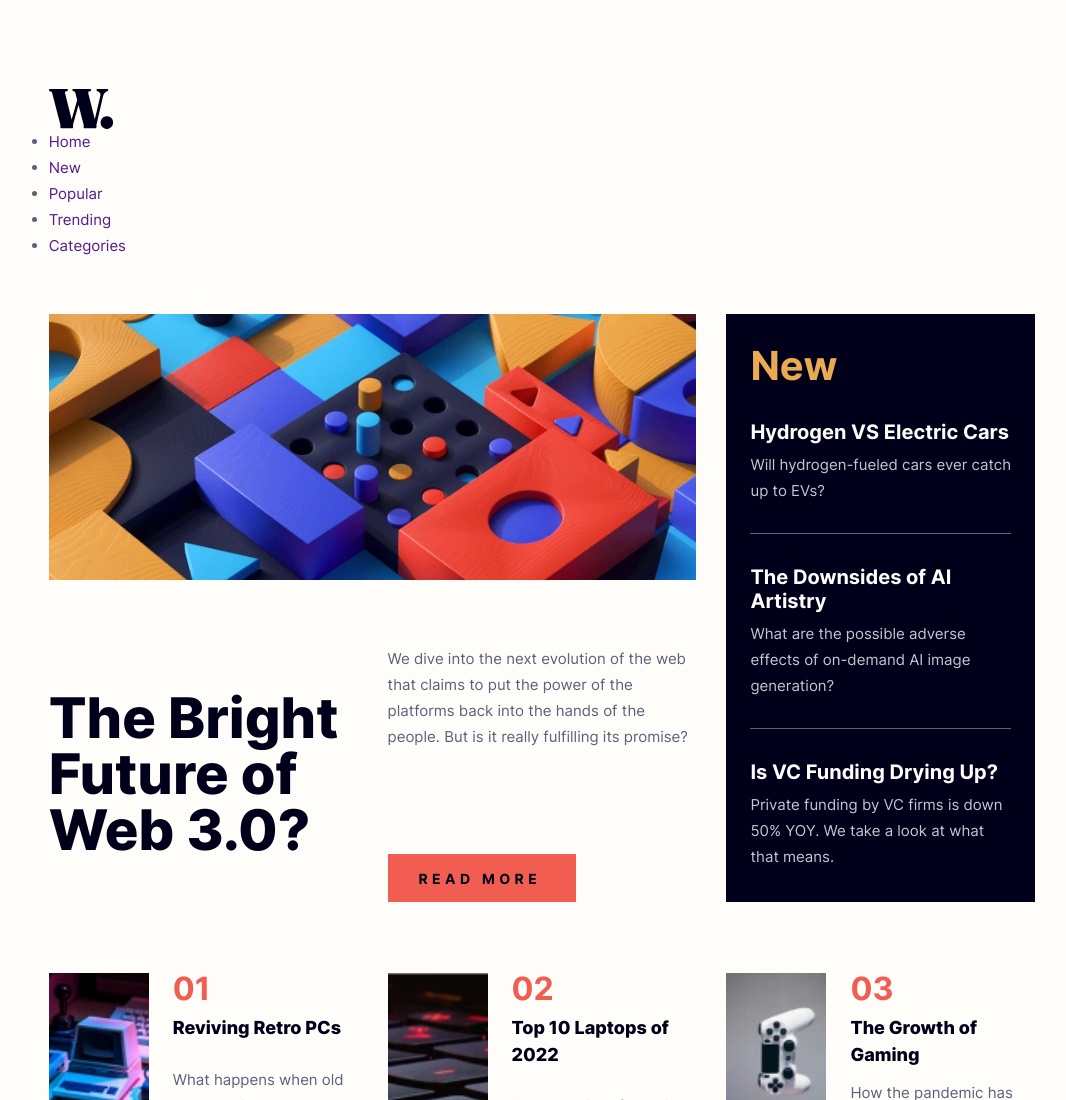
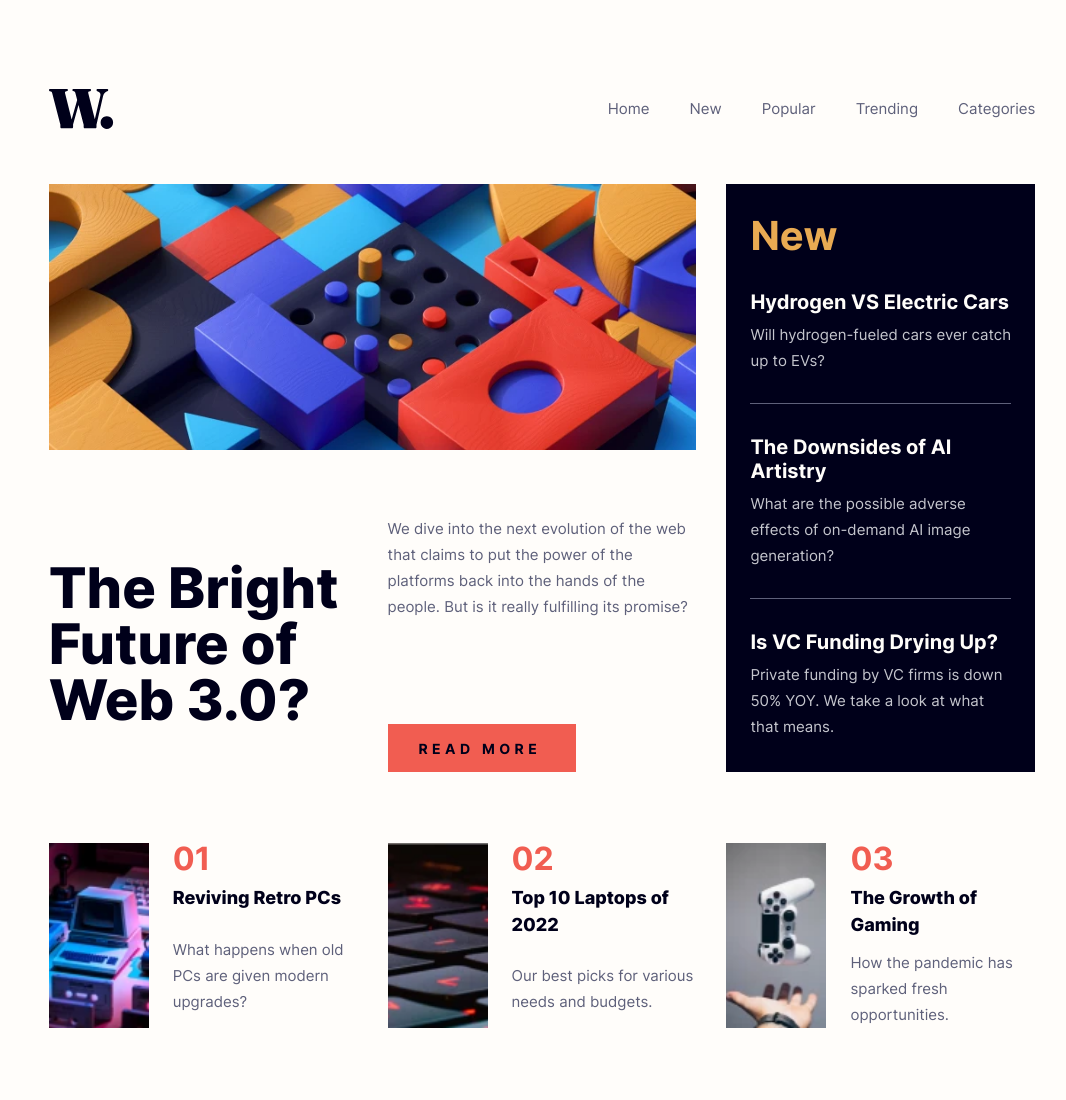
Before and after one commit to webdevbynight/news-homepage-main, a website with bundled scripts: page index.html in a window 1280 px wide. Shown: the top 1100 px of the page, without its empty margins (98-1164 px from the left). Built offline with nearby package versions, Linux system fonts and the light colour scheme.

Commit message:
Styled menu without JavaScript

```diff
--- a/sass/_variables.scss
+++ b/sass/_variables.scss
@@ -8,6 +8,7 @@
     --font: Inter, sans-serif;
     --text-size: #{px2rem(15)};
     --text-line-height: calc(26 / 15);
+    --menu-size: #{px2rem(18)};
     --hero-story-title-size: #{px2rem(40)};
     --hero-story-link-size: #{px2rem(14)};
     --hero-story-link-line-height: calc(24 / 14);
@@ -34,6 +35,7 @@
     --overall-size: calc(1110 / 1440 * 100dvi);
     --overall-padding: #{px2rem(28)} #{px2rem(16)};
     --header-margin: #{px2rem(32)};
+    --menu-gap: #{px2rem(24)};
     --content-inline-gap: #{px2rem(64)};
     --hero-story-gap: #{px2rem(29)} #{px2rem(30)};
     --hero-story-padding: #{px2rem(13)} #{px2rem(35)} #{px2rem(11)} #{px2rem(31)};
@@ -54,6 +56,7 @@
         --new-stories-title-size: #{px2rem(40)};
         --overall-margin: #{px2rem(89)} auto #{px2rem(129)};
         --header-margin: #{px2rem(55)};
+        --menu-gap: #{px2rem(40)};
         --content-block-gap: #{px2rem(30)};
         --content-inline-gap: #{px2rem(71)};
         --new-stories-padding: #{px2rem(32)} #{px2rem(24)};
--- /dev/null
+++ b/sass/header/_header.scss
@@ -0,0 +1,9 @@
+@charset "utf-8";
+
+/** @section Header */
+
+#header {
+    display: flex;
+    justify-content: space-between;
+    align-items: center;
+}
--- /dev/null
+++ b/sass/header/_menu.scss
@@ -0,0 +1,31 @@
+@charset "utf-8";
+@use "../base/mixins" as *;
+
+/** @section Menu */
+
+#menu {
+    ul {
+        display: flex;
+        flex-direction: column;
+        gap: var(--menu-gap);
+        list-style: none;
+    }
+    a {
+        color: inherit;
+        transition: color 300ms ease-in;
+        &:hover,
+        &:focus {
+            color: var(--senary);
+        }
+    }
+    @include css-media-queries($below-breakpoint: wide-menu) {
+        font-size: var(--menu-size);
+        line-height: 1.5;
+        color: var(--secondary);
+    }
+    @include css-media-queries($from-breakpoint: wide-menu) {
+        ul {
+            flex-direction: initial;
+        }
+    }
+}
--- a/sass/styles.scss
+++ b/sass/styles.scss
@@ -10,6 +10,7 @@
 
 @use "./base/mixins" with (
     $media-queries-breakpoints: (
+        wide-menu: 600,
         multicol-stories: 882
     )
 );
@@ -19,6 +20,8 @@
 @use "./typo/font-face";
 @use "./typo/typo";
 @use "./layout/layout";
+@use "./header/header";
+@use "./header/menu";
 @use "./home/hero-story";
 @use "./home/new-stories";
 @use "./home/top-stories";
```
Also changed, not shown: css/styles.css, 1 other file.
